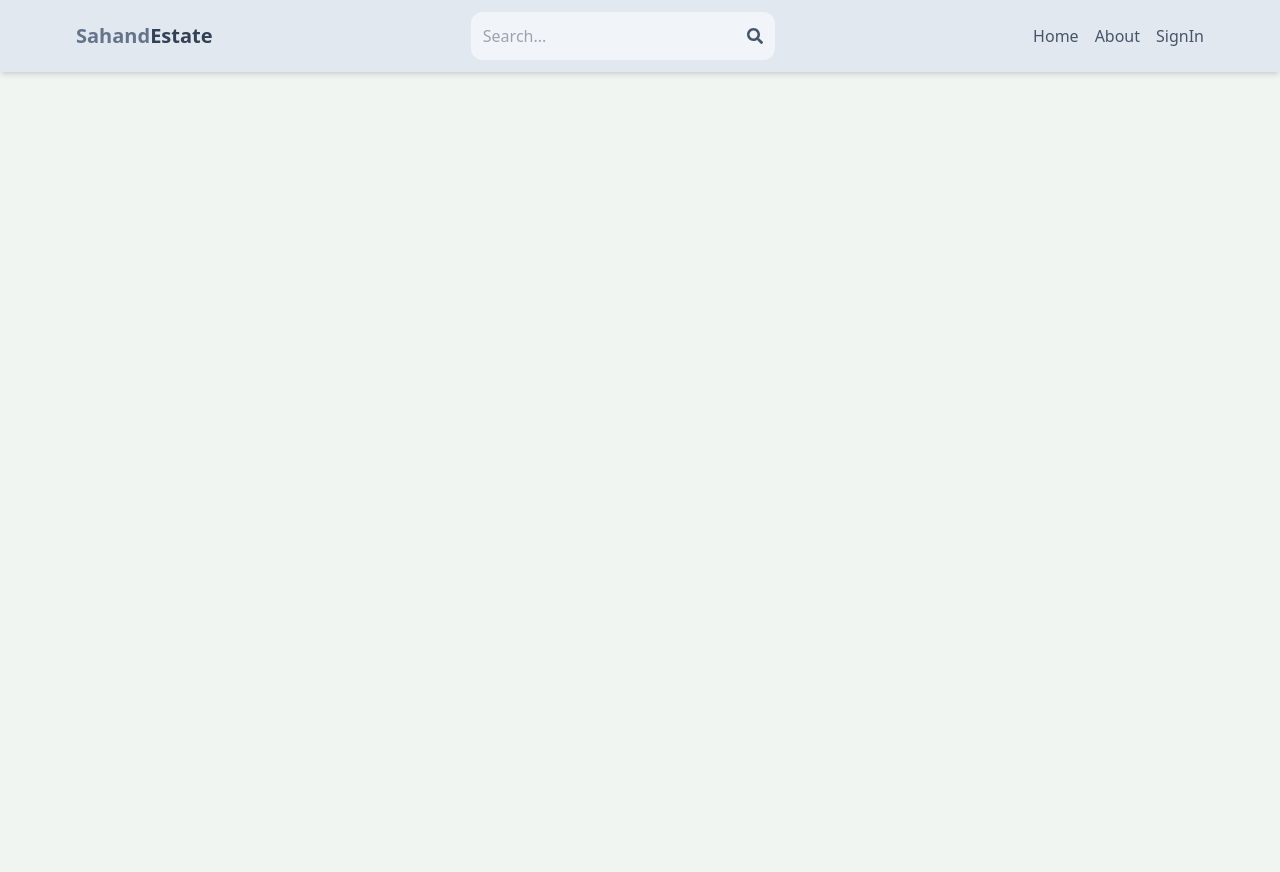
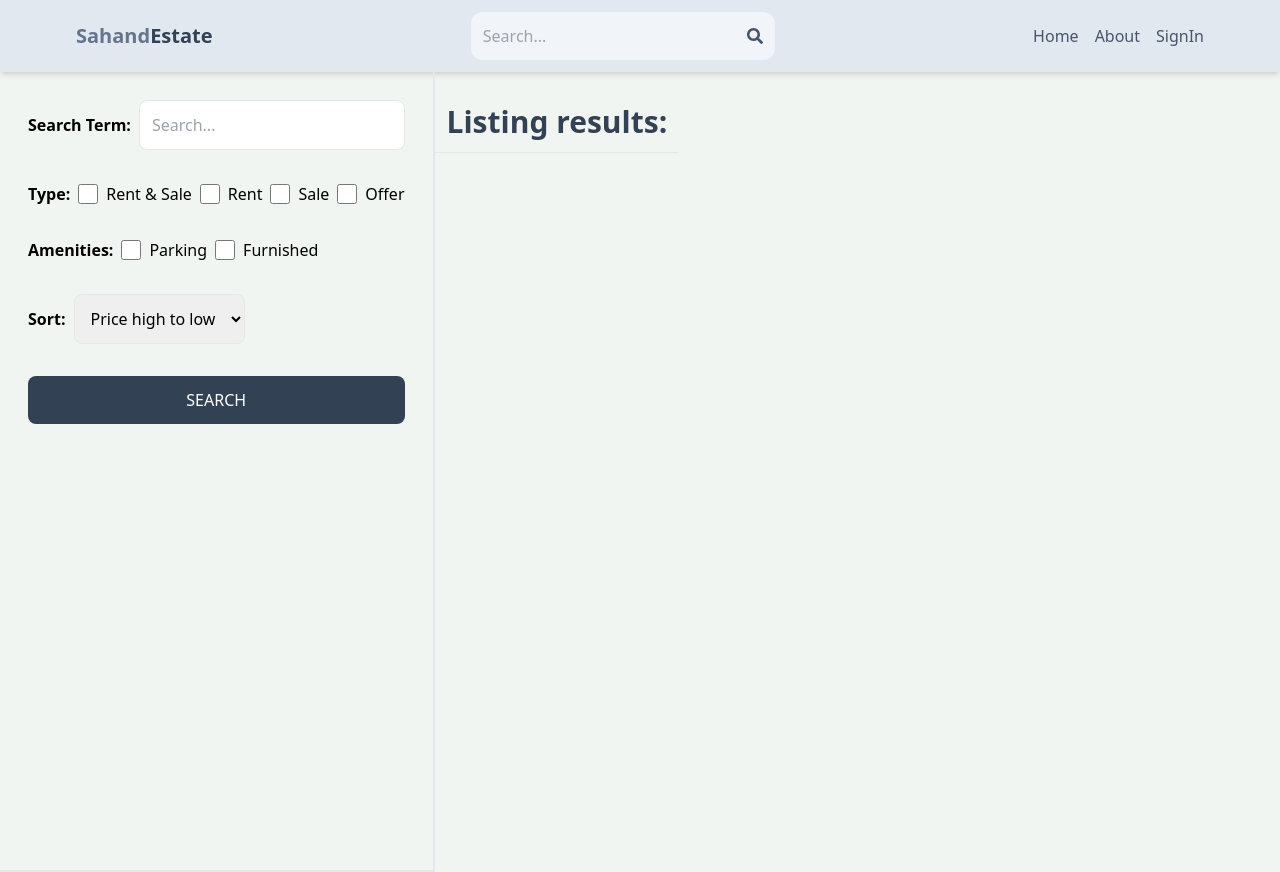
Before and after one commit to Harsh-rjn21/mern-estate, a React (Vite) app in the folder client/: page /search in a window 1280 px wide. Before the commit the page ends 800 px from the top, so only its background shows below. Built offline with nearby package versions, Linux system fonts and the light colour scheme; no server answers.

Commit message:
Created search page UI

```diff
--- a/client/src/App.jsx
+++ b/client/src/App.jsx
@@ -10,6 +10,7 @@
 import CreateListing from './pages/CreateListing'
 import UpdateListing from "./pages/UpdateListing";
 import Listing from './pages/Listing'
+import Search from './pages/Search'
 
 
 
@@ -22,6 +23,7 @@
         <Route path="/sign-in" element={<SignIn />} />
         <Route path="/sign-up" element={<SignUp />} />
         <Route path="/about" element={<About />} />
+        <Route path="/search" element={<Search />} />
         <Route path="/listing/:listingId" element={<Listing />} />
         <Route element={<PrivateRoute />}>
           <Route path="/create-listing" element={<CreateListing />} />
--- /dev/null
+++ b/client/src/pages/Search.jsx
@@ -0,0 +1,70 @@
+import React from "react";
+
+export default function Search() {
+  return (
+    <div className="flex flex-col md:flex-row">
+      <div className="p-7  border-b-2 md:border-r-2 md:min-h-screen">
+        <form className="flex flex-col gap-8">
+          <div className="flex items-center gap-2">
+            <label className="whitespace-nowrap font-semibold">
+              Search Term:
+            </label>
+            <input
+              type="text"
+              id="searchTerm"
+              placeholder="Search..."
+              className="border rounded-lg p-3 w-full"
+            />
+          </div>
+          <div className="flex gap-2 flex-wrap items-center">
+            <label className="font-semibold">Type:</label>
+            <div className="flex gap-2">
+              <input type="checkbox" id="all" className="w-5" />
+              <span>Rent & Sale</span>
+            </div>
+            <div className="flex gap-2">
+              <input type="checkbox" id="rent" className="w-5" />
+              <span>Rent</span>
+            </div>
+            <div className="flex gap-2">
+              <input type="checkbox" id="sale" className="w-5" />
+              <span>Sale</span>
+            </div>
+            <div className="flex gap-2">
+              <input type="checkbox" id="offer" className="w-5" />
+              <span>Offer</span>
+            </div>
+          </div>
+          <div className="flex gap-2 flex-wrap items-center">
+            <label className="font-semibold">Amenities:</label>
+            <div className="flex gap-2">
+              <input type="checkbox" id="parking" className="w-5" />
+              <span>Parking</span>
+            </div>
+            <div className="flex gap-2">
+              <input type="checkbox" id="furnished" className="w-5" />
+              <span>Furnished</span>
+            </div>
+          </div>
+          <div className="flex items-center gap-2">
+            <label className="font-semibold">Sort:</label>
+            <select id="sort_order" className="border rounded-lg p-3">
+              <option>Price high to low</option>
+              <option>Price low to high</option>
+              <option>Latest</option>
+              <option>Oldest</option>
+            </select>
+          </div>
+          <button className="bg-slate-700 text-white p-3 rounded-lg uppercase hover:opacity-95">
+            Search
+          </button>
+        </form>
+      </div>
+      <div className="">
+        <h1 className="text-3xl font-semibold border-b p-3 text-slate-700 mt-5">
+          Listing results:
+        </h1>
+      </div>
+    </div>
+  );
+}
```
